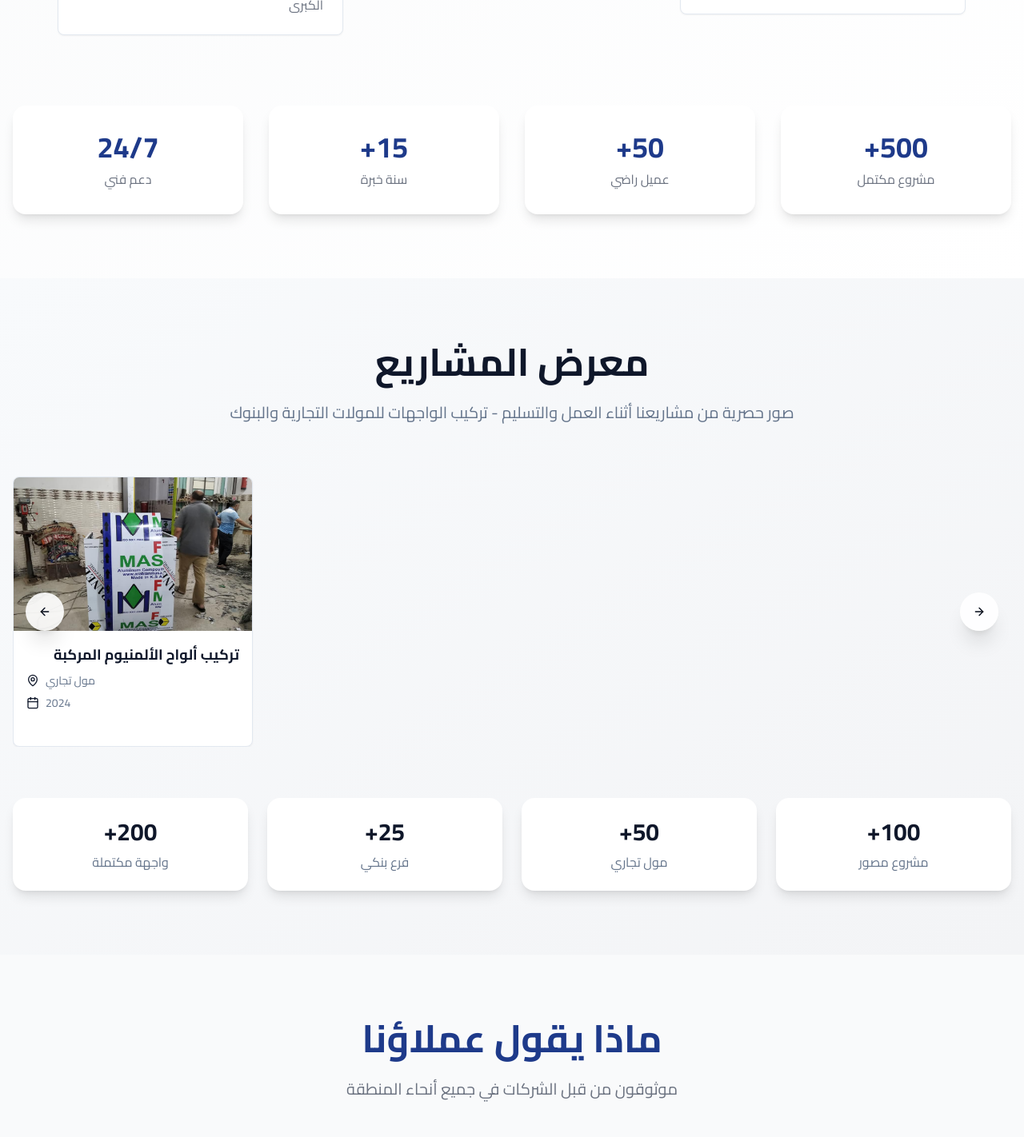
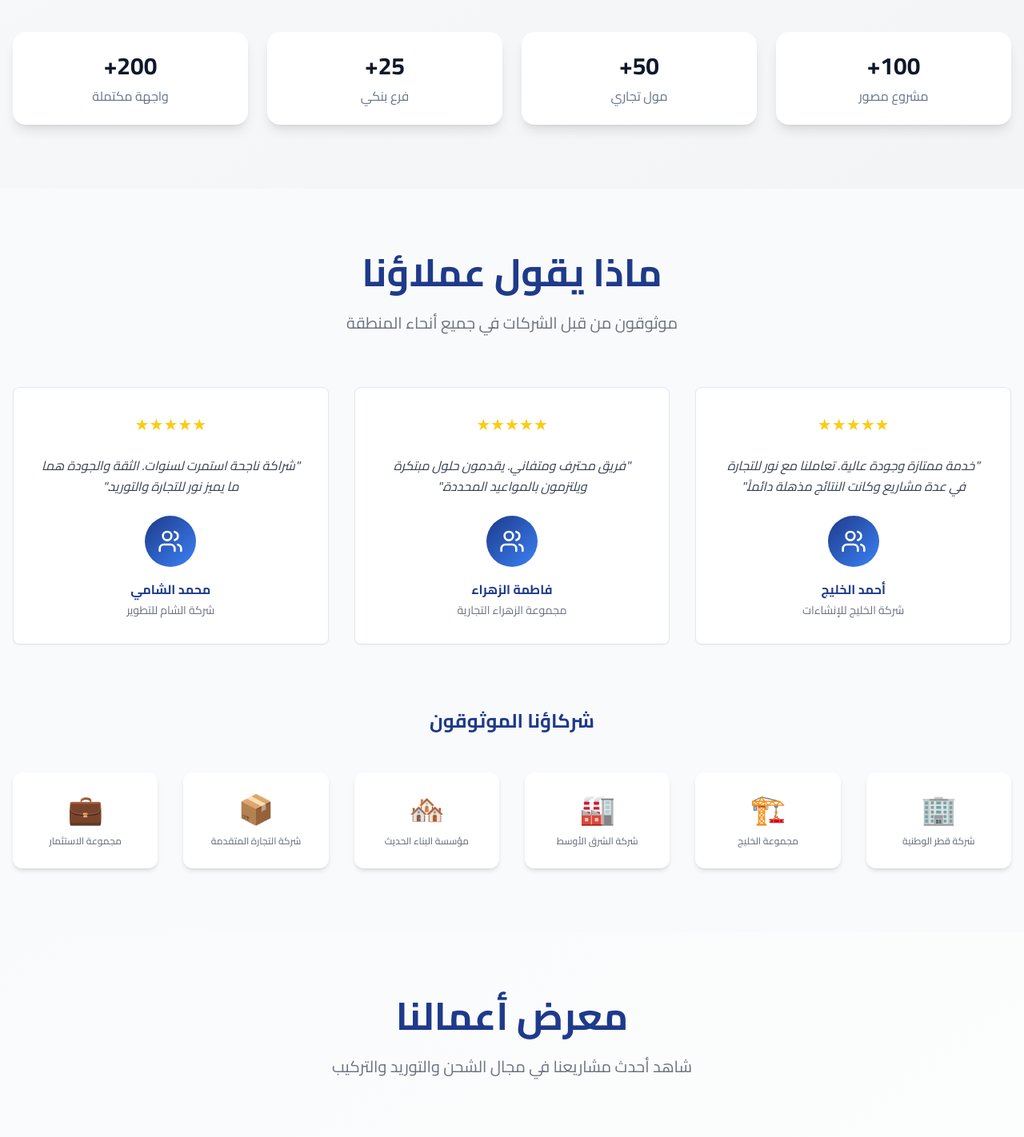
Before and after one commit to ahmedmokireldindevelopers/nour-trading-nexus, a React (Vite) app: page / in a window 1280 px wide. Shown: the part 5500-6922 px from the top of the page at 80% size. Built offline with nearby package versions, Linux system fonts and the light colour scheme.

Commit message:
Refactor: Adjust homepage button spacing and portfolio section placement
Adjusted the spacing of homepage buttons and moved the portfolio section below the client logos for improved visual balance and user experience.

```diff
--- a/src/pages/Index.tsx
+++ b/src/pages/Index.tsx
@@ -22,9 +22,9 @@ const Index: React.FC = () => {
           <AboutSection />
           <ServicesSection />
           <ProductsSection />
-          <PortfolioSection />
           <ProjectGallerySection />
           <TestimonialsSection />
+          <PortfolioSection />
           <ContactSection />
         </main>
         <Footer />
```
